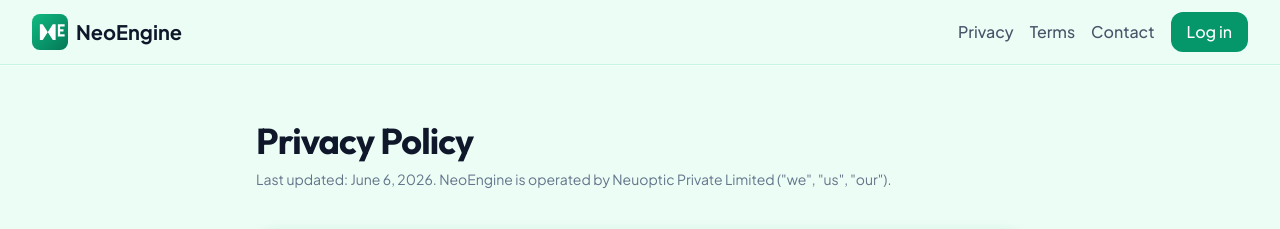
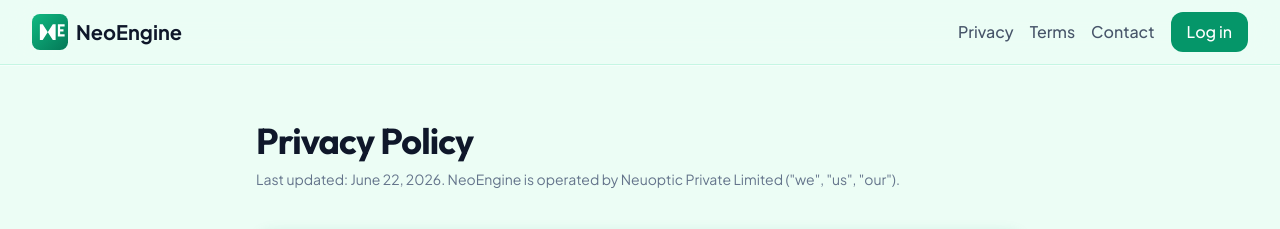
Before and after one commit to ronitrks6666/NeoEngine-dashboard, a React (Vite) app: page /privacy-policy in a window 1280 px wide. Shown: the top 229 px of the page. Built offline with nearby package versions, Linux system fonts and the light colour scheme; no server answers.

Commit message:
Legal page date update

```diff
--- a/src/components/legal/LegalMarketingShell.tsx
+++ b/src/components/legal/LegalMarketingShell.tsx
@@ -2,7 +2,7 @@ import { Link } from 'react-router-dom';
 import { NeoEngineLogo } from '@/components/NeoEngineLogo';
 import { useAuth } from '@/hooks/useAuth';
 import { NEOENGINE_APK_ROUTE } from '@/constants/downloads';
-import { LEGAL_COMPANY_NAME } from '@/constants/legal';
+import { LEGAL_COMPANY_NAME, LEGAL_LAST_UPDATED } from '@/constants/legal';
 import { Download } from 'lucide-react';
 
 function dashboardPath(token: string | null, role: string | null): string {
@@ -72,7 +72,7 @@ export function LegalMarketingShell({ title, children, metaLine }: LegalMarketin
                 metaLine
               ) : (
                 <>
-                  Last updated: June 6, 2026. NeoEngine is operated by {LEGAL_COMPANY_NAME} (&quot;we&quot;,
+                  Last updated: {LEGAL_LAST_UPDATED}. NeoEngine is operated by {LEGAL_COMPANY_NAME} (&quot;we&quot;,
                   &quot;us&quot;, &quot;our&quot;).
                 </>
               )}
--- a/src/constants/legal.ts
+++ b/src/constants/legal.ts
@@ -6,6 +6,9 @@ export const LEGAL_CONTACT_EMAIL =
 
 export const LEGAL_COMPANY_NAME = 'Neuoptic Private Limited';
 
+/** Shown on Privacy Policy, Terms, and other default legal page headers. */
+export const LEGAL_LAST_UPDATED = 'June 22, 2026';
+
 export const CONTACT_EMAIL =
   import.meta.env.VITE_CONTACT_EMAIL || 'contact@neuoptic.in';
 
```
